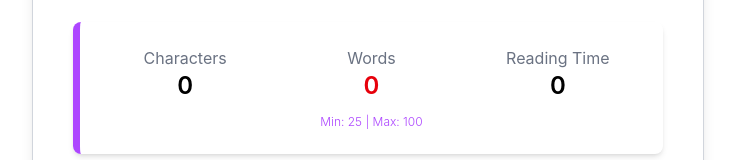
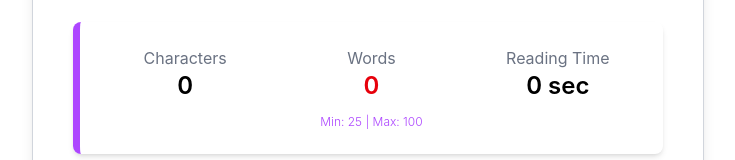
Before and after one commit to shanreed25/character-counter, a React (Vite) app: page / in a window 1280 px wide. Shown: the part 625-785 px from the top of the page, without its empty margins (272-1007 px from the left). Built offline with nearby package versions, Linux system fonts and the light colour scheme.

Commit message:
formatted reading time using helper function

```diff
--- a/src/components/CharacterCounter/CharacterCounter.tsx
+++ b/src/components/CharacterCounter/CharacterCounter.tsx
@@ -3,6 +3,9 @@ import { useState, useCallback } from "react";
 import type { CharacterCounterProps, TextStats } from "../../types";
 import StatsDisplay from "../StatsDisplay/StatsDisplay";
 
+//tested numbers between 200 and 260 and
+// 210 seemed safe to use
+const WORDS_PER_MIN = 210;
 function CharacterCounter({minWords = 25, maxWords = 100}: CharacterCounterProps) {
     const [userText, setUserText] = useState<string>("");
 
@@ -31,7 +34,7 @@ function CharacterCounter({minWords = 25, maxWords = 100}: CharacterCounterProps
     const stats: TextStats = {
         characterCount,
         wordCount,
-        readingTime: wordCount / 200
+        readingTime: wordCount / WORDS_PER_MIN
     }
 
 
--- a/src/components/StatsDisplay/StatsDisplay.tsx
+++ b/src/components/StatsDisplay/StatsDisplay.tsx
@@ -1,20 +1,59 @@
 import type { StatsDisplayProps } from "../../types";
 
-
-function StatsDisplay({stats, showReadingTime = true, minWords, maxWords}: StatsDisplayProps) {
-
-
-    function getColor(): string{
-        if (minWords === undefined || maxWords === undefined){
-            return ""
+function StatsDisplay({
+  stats,
+  showReadingTime = true,
+  minWords,
+  maxWords,
+}: StatsDisplayProps) {
+  function getColor(): string {
+    if (minWords === undefined || maxWords === undefined) {
+      return "";
     }
 
-        switch(true){
-            case stats.wordCount < minWords || stats.wordCount > maxWords :
-                return "text-red-600"
+    switch (true) {
+      case stats.wordCount < minWords || stats.wordCount > maxWords:
+        return "text-red-600";
       default:
-                return "text-green-600"
+        return "text-green-600";
     }
+  }
+
+  function formatTime(): string {
+    //minutes look like a decimal, something like 0.455
+    //need it to be readable like 3 min 15 sec, 3 min 15 sec
+
+    //GET SECONDS
+    //convert minutes to seconds
+    //0.455 minutes * 60 = 27.30 seconds
+    const secondsAsDecimal = stats.readingTime * 60;
+
+    //seconds can still have decimals
+    //remove decimal by rounding to the nearest whole second
+    //27.30 becomes 27 seconds
+    const wholeSeconds = Math.round(secondsAsDecimal);
+
+    //seconds left after minutes
+    const finalSeconds = wholeSeconds % 60;
+
+    //GET MINUTES
+    //how many minutes can wholeSeconds make
+    //27 /60 = 0.45
+    const minutesAsDecimal = wholeSeconds / 60;
+
+    //minutes can be a decimal
+    //round down and remove decimals
+    //0.45 becomes 0
+    const finalMinutes = Math.floor(minutesAsDecimal);
+
+    //if reading time is less than a minute, only return seconds
+    if (finalMinutes === 0) {
+      return `${finalSeconds} sec`;
+    }
+
+    return finalSeconds === 0
+      ? `${finalMinutes} min`//if there are no seconds, just return minutes
+      : `${finalMinutes} min ${finalSeconds} sec`;
   }
 
   return (
@@ -26,23 +65,25 @@ function StatsDisplay({stats, showReadingTime = true, minWords, maxWords}: Stats
 
       <div className="">
         <p className="text-gray-500">Words</p>
-                <p className={`${getColor()} text-2xl font-semibold`}>{stats.wordCount}</p>
+        <p className={`${getColor()} text-2xl font-semibold`}>
+          {stats.wordCount}
+        </p>
 
-                {minWords !== undefined && maxWords !== undefined &&(
-                    <p className="text-xs text-purple-500 font-light mt-3">Min: {minWords} | Max: {maxWords}</p>
-                )
-                }
+        {minWords !== undefined && maxWords !== undefined && (
+          <p className="text-xs text-purple-500 font-light mt-3">
+            Min: {minWords} | Max: {maxWords}
+          </p>
+        )}
       </div>
 
-            {
-            showReadingTime &&
+      {showReadingTime && (
         <div className="">
           <p className="text-gray-500">Reading Time</p>
-                <p className="text-2xl font-semibold">{stats.readingTime}</p>
+          <p className="text-2xl font-semibold">{formatTime()}</p>
         </div>
-            }
+      )}
     </div>
-    )
+  );
 }
 
 export default StatsDisplay;
```
Lines whose indentation alone changed are shown as unchanged.
